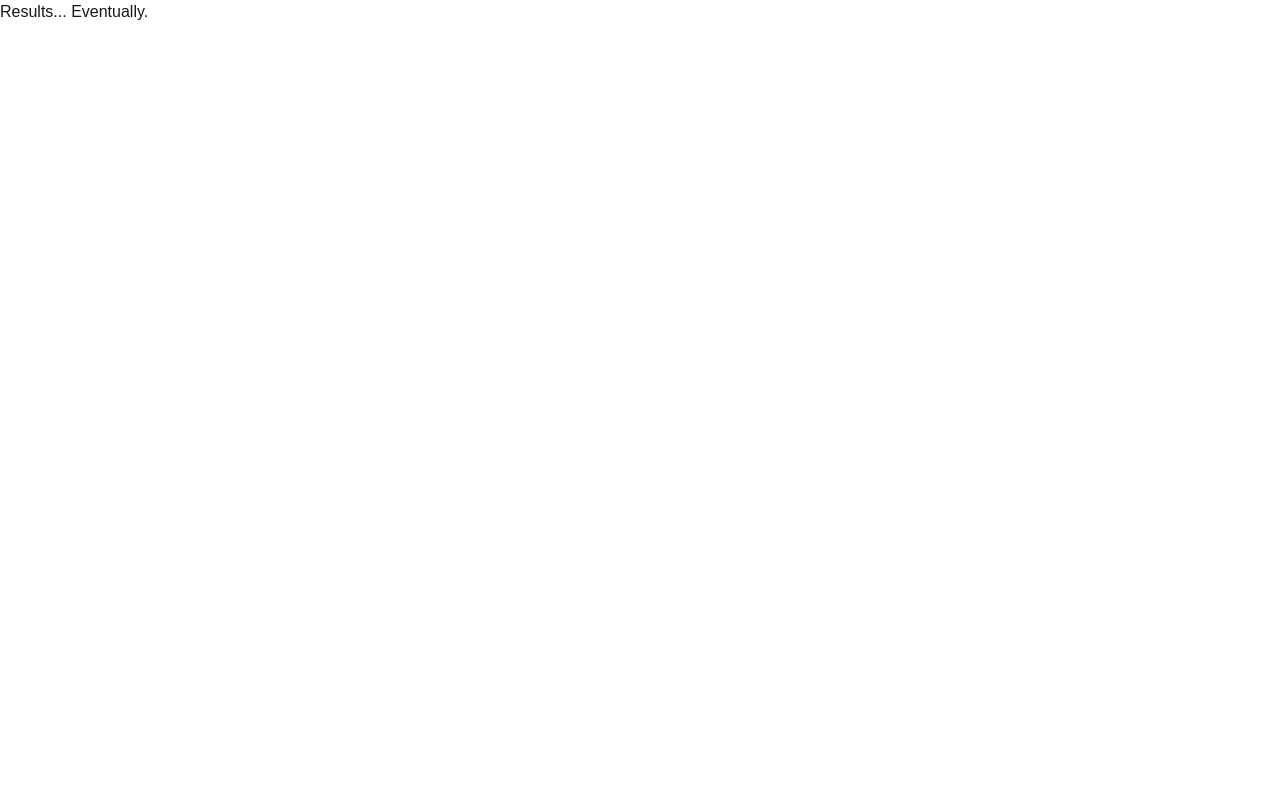
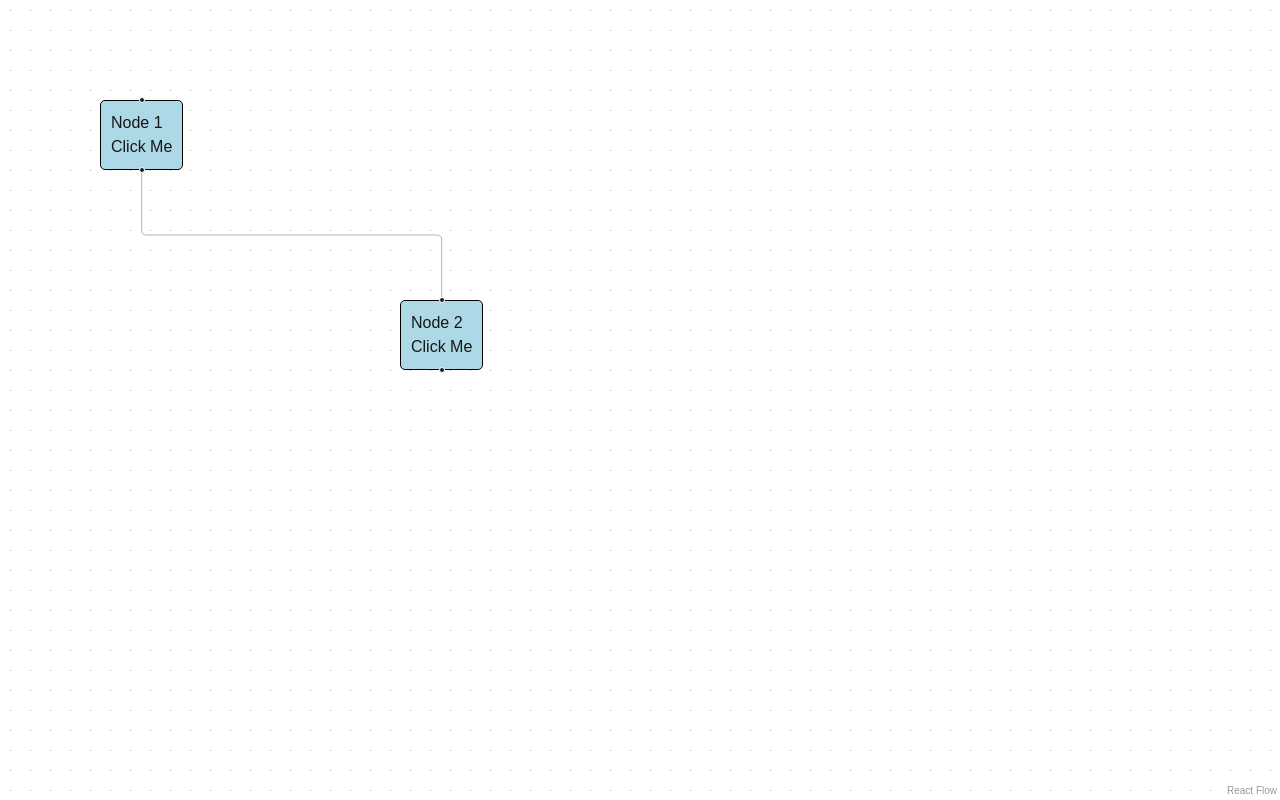
Before and after one commit to OwenMcAllister/intelosint, a Next.js app in the folder frontend/: page /results in a window 1280 px wide. Built offline with nearby package versions, Linux system fonts and the light colour scheme.

Commit message:
Add flow graph for frontend design

```diff
--- a/frontend/src/app/results/results.tsx
+++ b/frontend/src/app/results/results.tsx
@@ -1,9 +1,45 @@
+"use client";
+
+import React from "react";
+import { ReactFlow, Node, Edge, Background, NodeProps, useNodesState, Handle, Position } from "@xyflow/react";
+import '@xyflow/react/dist/style.css';
 
 
+const CustomNode = ({ data }: NodeProps<Node<Record<string, string>, string>>) => {
+    return (
+        <>
+            <Handle type="target" position={Position.Top} />
+            <div style={{ padding: 10, border: "1px solid black", borderRadius: 5, backgroundColor: "lightblue" }}>
+                <div>{data.label}</div>
+                <button onClick={() => alert(`Button clicked on ${data.label}`)}>Click Me</button>
+            </div>
+            <Handle type="source" position={Position.Bottom} />
+        </>
+    );
+};
+
+// Initial Nodes and Edges
+const initialNodes: Node[] = [
+    { id: "1", type: "custom", data: { label: "Node 1" }, position: { x: 100, y: 100 } },
+    { id: "2", type: "custom", data: { label: "Node 2" }, position: { x: 400, y: 300 } },
+];
+
+const initialEdges: Edge[] = [
+    { id: "e1-2", source: "1", target: "2", type: "smoothstep" },
+];
+
 export default function Results() {
+    const [nodes, setNodes] = useNodesState(initialNodes);
+
     return (
-        <p>
-            Results... Eventually.
-        </p>
+        <div style={{ width: "100%", height: "100vh" }}>
+            <ReactFlow
+                nodes={nodes}
+                edges={initialEdges}
+                nodeTypes={{ custom: CustomNode }}
+            >
+                <Background />
+            </ReactFlow>
+        </div>
     );
 }
```
Also changed, not shown: frontend/package.json (+5 -4 lines), 1 other file (tests, documents, lock files or other folders).
